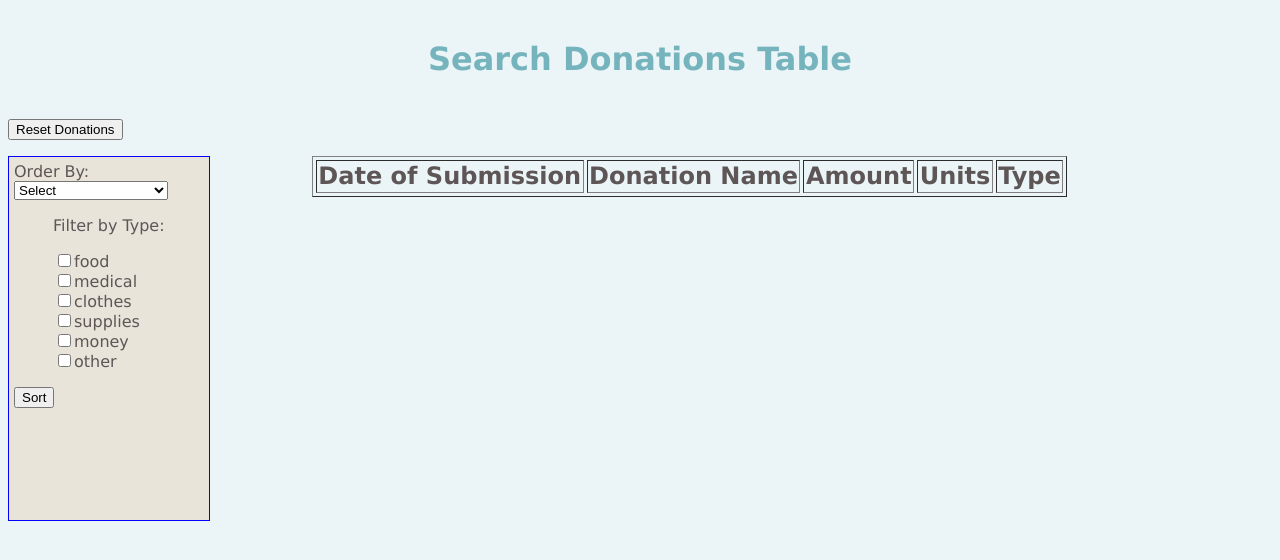
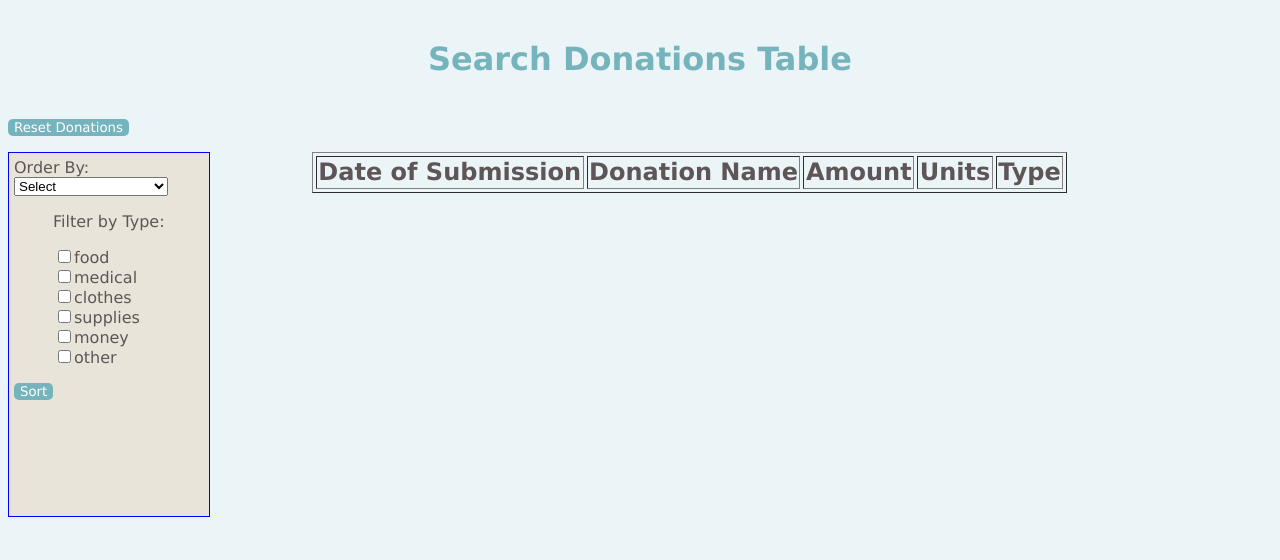
Before and after one commit to cs304-fa18/semester-project-rad, a Flask app: page /donations/ in a window 1280 px wide. Shown: the part 68-628 px from the top of the page. Run offline with Flask 2, Linux system fonts and the light colour scheme; the visitor is signed in with stand-in values (Sample User, id 1); data that the repository does not hold is empty; some libraries are stand-ins or nearby versions.

Commit message:
globalized button styling

```diff
--- a/static/stylesheet.css
+++ b/static/stylesheet.css
@@ -216,6 +216,17 @@ h4{
     margin:0 50%;
     position:relative;
     left:-65px;
+}
+
+input[type=submit]{
+    background-color: rgb(118,180,189);
+    color: white;
+    font-family: Verdana;
+    border-radius: 5px;
+    border: 0px;
+}
+
+button{
     background-color: rgb(118,180,189);
     color: white;
     font-family: Verdana;
```
